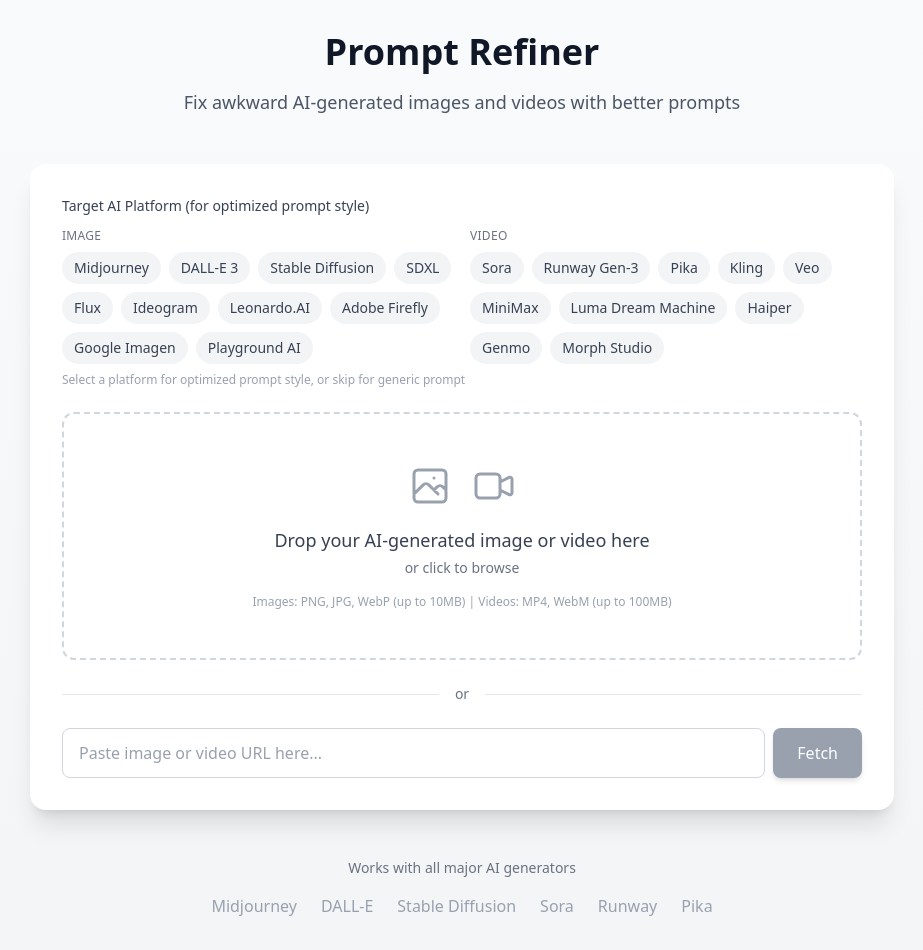
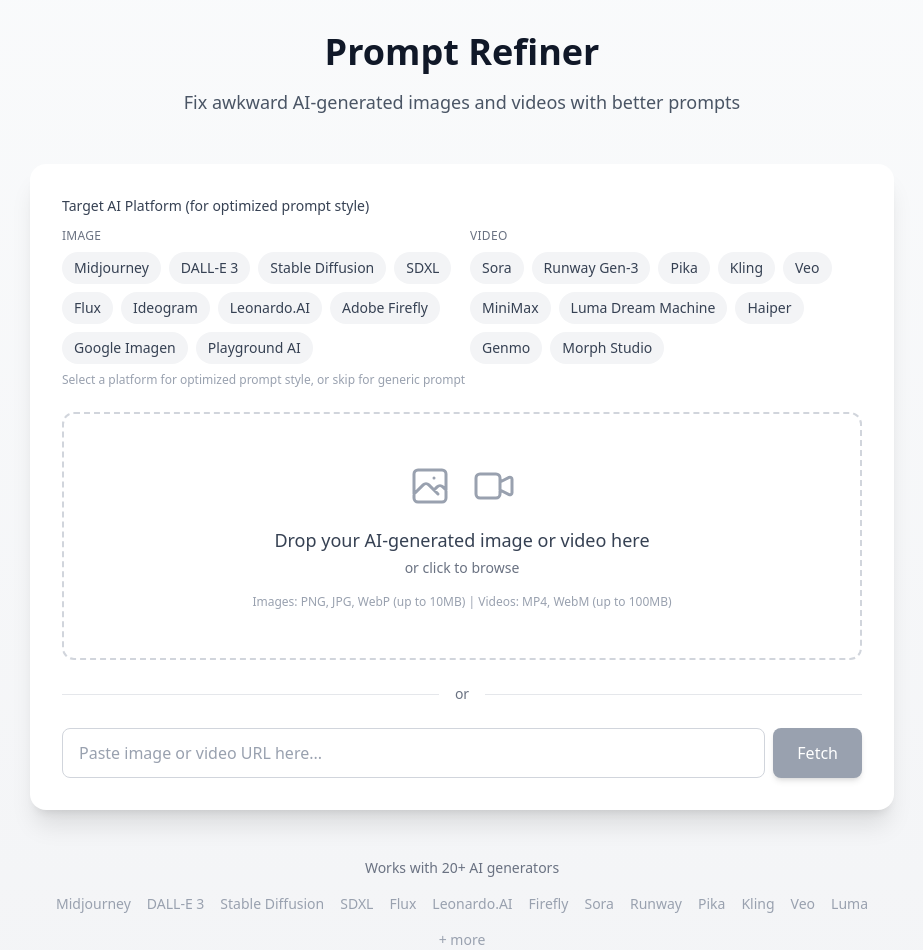
Before and after one commit to seunghochoi2018/prompt-refiner, a Next.js app: page / in a window 1280 px wide. Shown: the top 950 px of the page, without its empty margins (178-1101 px from the left). Built offline with nearby package versions, Linux system fonts and the light colour scheme.

Commit message:
ui: update footer to show more supported platforms
Co-Authored-By: Claude Opus 4.5 <noreply@anthropic.com>

```diff
--- a/src/app/page.tsx
+++ b/src/app/page.tsx
@@ -257,15 +257,23 @@ export default function Home() {
         {/* Supported Platforms */}
         <div className="mt-12 text-center">
           <p className="text-sm text-gray-500 dark:text-gray-400 mb-4">
-            Works with all major AI generators
+            Works with 20+ AI generators
           </p>
-          <div className="flex justify-center gap-6 flex-wrap text-gray-400 dark:text-gray-500">
+          <div className="flex justify-center gap-4 flex-wrap text-gray-400 dark:text-gray-500 text-sm">
             <span>Midjourney</span>
-            <span>DALL-E</span>
+            <span>DALL-E 3</span>
             <span>Stable Diffusion</span>
+            <span>SDXL</span>
+            <span>Flux</span>
+            <span>Leonardo.AI</span>
+            <span>Firefly</span>
             <span>Sora</span>
             <span>Runway</span>
             <span>Pika</span>
+            <span>Kling</span>
+            <span>Veo</span>
+            <span>Luma</span>
+            <span>+ more</span>
           </div>
         </div>
 
```
